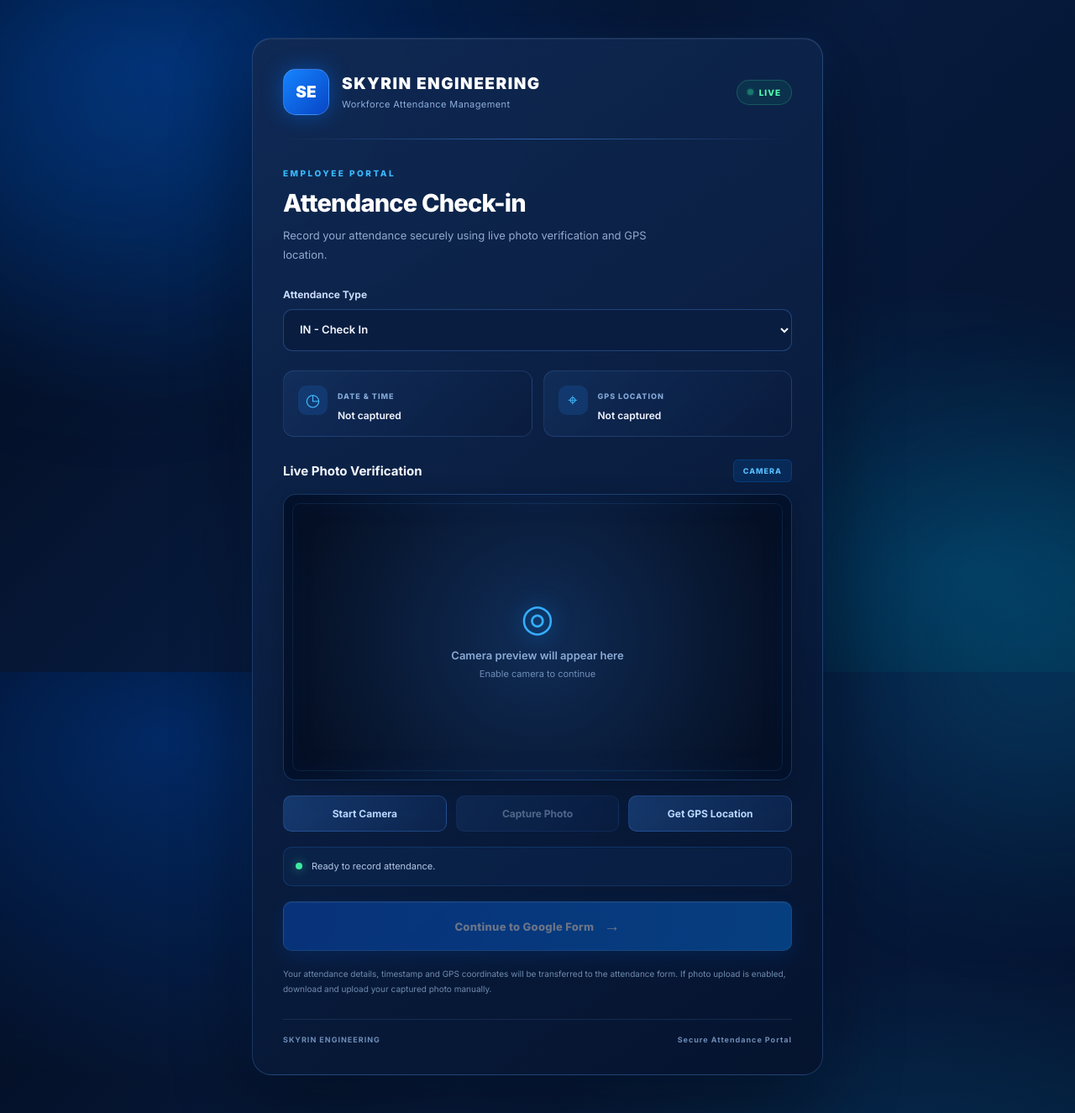
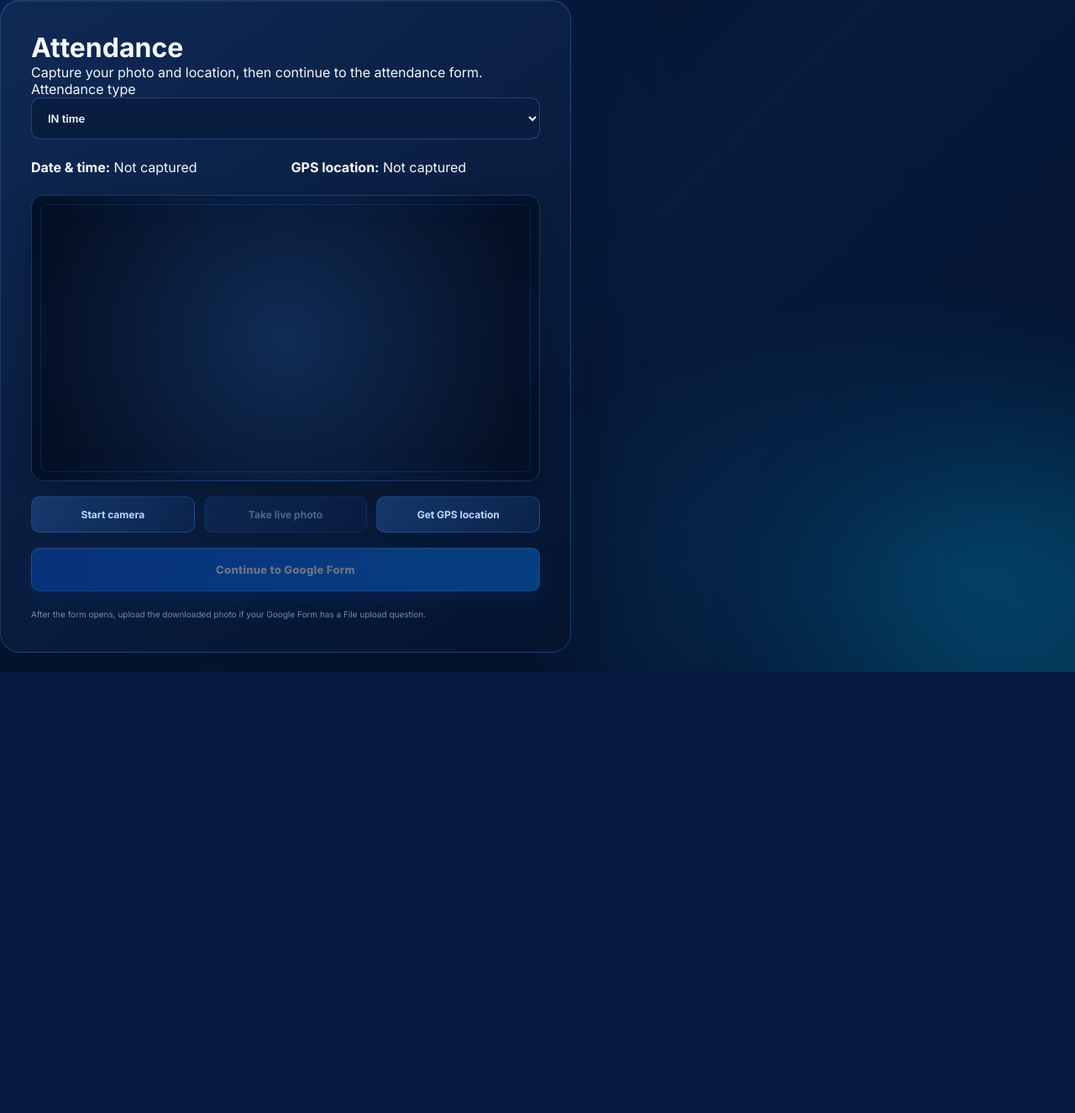
Before and after one commit to vishwasarve-cmd/attendance-portal, a Flask app: page / in a window 1280 px wide. Shown: the whole page at 84% size. After the commit the page ends 800 px from the top, so only its background shows below. Run offline with Flask 3, Linux system fonts and the light colour scheme.

Commit message:
Update index.html

```diff
--- a/templates/index.html
+++ b/templates/index.html
@@ -3,181 +3,130 @@
 <html lang="en">
 <head>
     <meta charset="UTF-8">
-    <meta name="viewport" content="width=device-width, initial-scale=1.0">
+    <meta name="viewport" content="width=device-width, initial-scale=1">
+    <title>SKYRIN ENGINEERING | Attendance</title>
 
-    <title>Skyrin Engineering | Attendance Manager</title>
-
-    <link rel="stylesheet"
-          href="{{ url_for('static', filename='style.css') }}">
+    <link rel="stylesheet" href="{{ url_for('static', filename='style.css') }}">
 </head>
 
-<body>
+<body class="splash-active">
+
     <!-- SKYRIN ENGINEERING INTRO -->
-<div id="intro-screen">
+    <div id="introScreen" class="intro-screen">
         <div class="intro-content">
-        <h1>SKYRIN ENGINEERING</h1>
-        <p>Attendance Management System</p>
-        <div class="loader"></div>
+            <div class="intro-mark">S</div>
+
+            <p class="intro-kicker">WELCOME TO</p>
+
+            <h1 class="intro-title">
+                SKYRIN
+                <span>ENGINEERING</span>
+            </h1>
+
+            <p class="intro-subtitle">
+                Smart Attendance Management
+            </p>
+
+            <div class="intro-loader">
+                <span></span>
+            </div>
         </div>
     </div>
 
-    <main class="main-container">
+    <!-- MAIN ATTENDANCE WEBSITE -->
+    <main class="card">
 
-        <div class="card">
+        <h1>Attendance</h1>
 
-            <!-- Company Header -->
-            <header class="brand-header">
-                <div class="brand-icon">SE</div>
+        <p class="muted">
+            Capture your photo and location, then continue to the attendance form.
+        </p>
 
-                <div class="brand-info">
-                    <h1>SKYRIN ENGINEERING</h1>
-                    <p>Workforce Attendance Management</p>
-                </div>
+        <label for="attendanceType">Attendance type</label>
 
-                <span class="live-badge">
-                    <span class="live-dot"></span>
-                    LIVE
-                </span>
-            </header>
+        <select id="attendanceType">
+            <option value="IN">IN time</option>
+            <option value="OUT">OUT time</option>
+        </select>
 
-            <div class="section-divider"></div>
+        <section class="details">
+            <p>
+                <strong>Date &amp; time:</strong>
+                <span id="dateTime">Not captured</span>
+            </p>
 
-            <!-- Page Heading -->
-            <section class="page-heading">
-                <span class="eyebrow">EMPLOYEE PORTAL</span>
-                <h2>Attendance Check-in</h2>
             <p>
-                    Record your attendance securely using live photo
-                    verification and GPS location.
+                <strong>GPS location:</strong>
+                <span id="location">Not captured</span>
             </p>
         </section>
 
-            <!-- Attendance Selection -->
-            <div class="form-section">
-                <label for="attendanceType">Attendance Type</label>
-
-                <select id="attendanceType">
-                    <option value="IN">IN - Check In</option>
-                    <option value="OUT">OUT - Check Out</option>
-                </select>
-            </div>
-
-            <!-- Attendance Details -->
-            <section class="details">
-
-                <div class="detail-item">
-                    <span class="detail-icon">◷</span>
-                    <div>
-                        <span class="detail-label">Date & Time</span>
-                        <p id="dateTime">Not captured</p>
-                    </div>
-                </div>
-
-                <div class="detail-item">
-                    <span class="detail-icon">⌖</span>
-                    <div>
-                        <span class="detail-label">GPS Location</span>
-                        <p id="location">Not captured</p>
-                    </div>
-                </div>
-
-            </section>
-
-            <!-- Camera Section -->
-            <section class="camera-section">
-
-                <div class="camera-heading">
-                    <h3>Live Photo Verification</h3>
-                    <span class="camera-tag">CAMERA</span>
-                </div>
-
         <div class="camera-wrap">
-
-                    <video id="camera"
-                           autoplay
-                           playsinline
-                           muted></video>
+            <video id="camera" autoplay playsinline muted></video>
 
             <canvas id="canvas" hidden></canvas>
 
-                    <img id="photoPreview"
+            <img
+                id="photoPreview"
                 alt="Captured attendance photo"
-                         hidden>
-
-                    <div class="camera-placeholder">
-                        <div class="camera-symbol">◎</div>
-                        <p>Camera preview will appear here</p>
-                        <span>Enable camera to continue</span>
-                    </div>
-
+                hidden
+            >
         </div>
 
         <div class="actions">
-
             <button id="startCamera" type="button">
-                        Start Camera
+                Start camera
             </button>
 
-                    <button id="capturePhoto"
-                            type="button"
-                            disabled>
-                        Capture Photo
+            <button id="capturePhoto" type="button" disabled>
+                Take live photo
             </button>
 
             <button id="getLocation" type="button">
-                        Get GPS Location
+                Get GPS location
+            </button>
+        </div>
+
+        <p id="status" class="status" aria-live="polite"></p>
+
+        <button id="continueForm" class="primary" type="button" disabled>
+            Continue to Google Form
         </button>
 
-                </div>
-
-            </section>
-
-            <!-- Status -->
-            <div class="status-box">
-                <span class="status-indicator"></span>
-                <p id="status" class="status" aria-live="polite">
-                    Ready to record attendance.
-                </p>
-            </div>
-
-            <!-- Continue -->
-            <button id="continueForm"
-                    class="primary"
-                    type="button"
-                    disabled>
-                Continue to Google Form
-                <span>→</span>
-            </button>
-
-            <a id="downloadPhoto"
-               hidden
-               download="attendance-photo.jpg">
-                Download Captured Photo
-            </a>
-
         <p class="hint">
-                Your attendance details, timestamp and GPS coordinates
-                will be transferred to the attendance form.
-                If photo upload is enabled, download and upload your
-                captured photo manually.
+            After the form opens, upload the downloaded photo if your
+            Google Form has a File upload question.
         </p>
 
-            <!-- Footer -->
-            <footer>
-                <span>SKYRIN ENGINEERING</span>
-                <span>Secure Attendance Portal</span>
-            </footer>
-
-        </div>
+        <a id="downloadPhoto" hidden download="attendance-photo.jpg">
+            Download captured photo
+        </a>
 
     </main>
 
+    <!-- JAVASCRIPT -->
     <script src="{{ url_for('static', filename='app.js') }}"></script>
+
+    <!-- 3 SECOND INTRO TIMER -->
     <script>
-    window.addEventListener("load", function () {
+        document.addEventListener("DOMContentLoaded", function () {
+
+            const intro = document.getElementById("introScreen");
+
+            if (!intro) return;
+
             setTimeout(function () {
-            document.getElementById("intro-screen").classList.add("hide");
+
+                document.body.classList.remove("splash-active");
+
+                intro.classList.add("intro-hidden");
+
+                setTimeout(function () {
+                    intro.remove();
+                }, 750);
+
             }, 3000);
+
         });
     </script>
 
```
Lines whose indentation alone changed are shown as unchanged.
